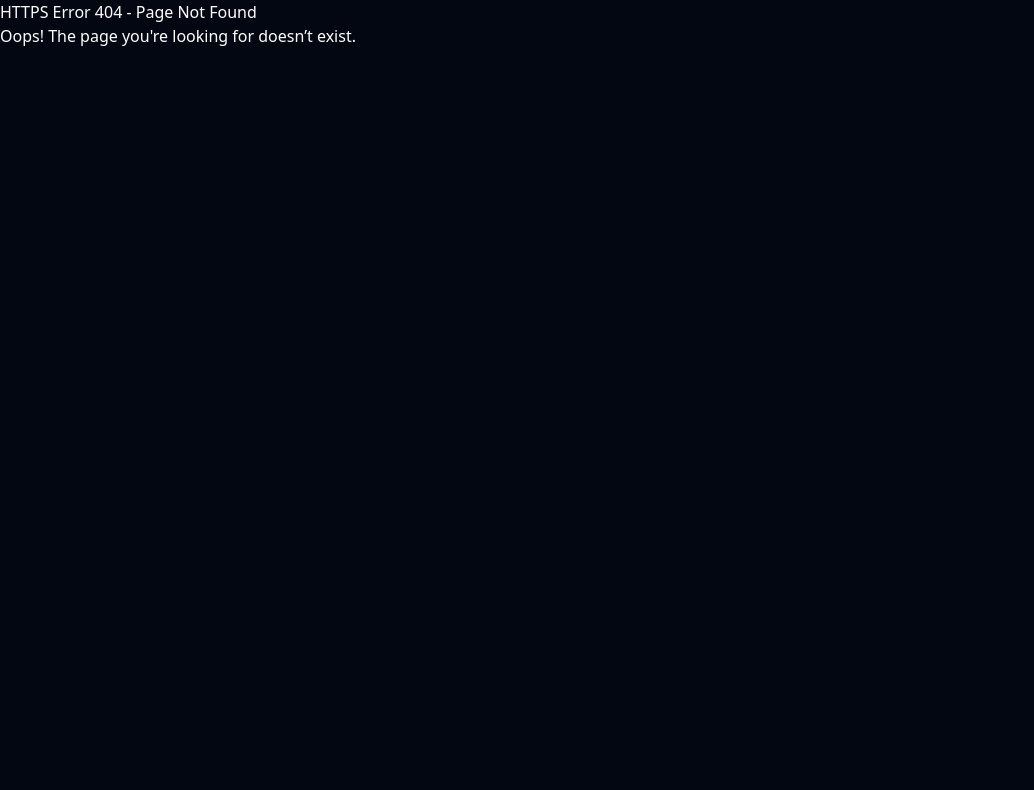
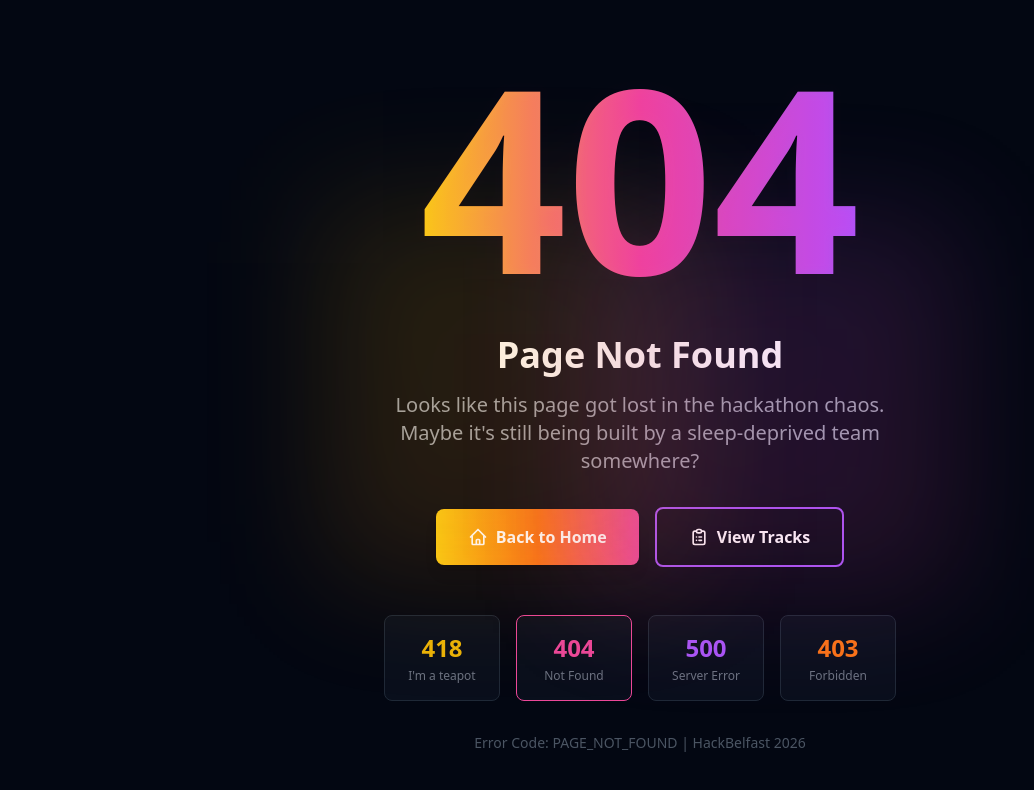
Before and after one commit to hackbelfast/HackBelfast-Website, a React (Vite) app in the folder frontend/: page /auth in a window 1280 px wide. Before the commit this address had no page. Shown: the top 790 px of the page, without its empty margins (0-1034 px from the left). Built offline with nearby package versions, Linux system fonts and the light colour scheme; the HTML template or start-up script is replaced by a standard one.

Commit message:
improved 404

```diff
--- a/frontend/src/pages/404.tsx
+++ b/frontend/src/pages/404.tsx
@@ -1,10 +1,89 @@
+import { Link } from 'react-router-dom'
+
 const NotFound = () => {
   return (
-    <div className="not-found">
-      <h1>HTTPS Error 404 - Page Not Found</h1>
-      <p>Oops! The page you're looking for doesn’t exist.</p>
+    <div className="min-h-screen bg-gray-950 flex items-center justify-center px-4">
+      <div className="max-w-2xl mx-auto text-center">
+        {/* Animated gradient background blobs */}
+        <div className="absolute inset-0 overflow-hidden pointer-events-none">
+          <div className="absolute top-1/4 left-1/4 w-96 h-96 bg-gradient-to-br from-yellow-500/20 to-orange-500/20 blur-3xl animate-pulse" />
+          <div className="absolute bottom-1/4 right-1/4 w-96 h-96 bg-gradient-to-tl from-pink-500/20 to-purple-500/20 blur-3xl animate-pulse" style={{ animationDelay: '1s' }} />
+        </div>
+
+        {/* 404 Number */}
+        <div className="relative mb-8">
+          <h1 className="text-[12rem] md:text-[16rem] font-bold leading-none">
+            <span className="bg-gradient-to-r from-yellow-400 via-orange-500 via-pink-500 to-purple-500 bg-clip-text text-transparent">
+              404
+            </span>
+          </h1>
+
+          {/* Glitch effect overlay */}
+          <div className="absolute inset-0 flex items-center justify-center opacity-30 mix-blend-overlay">
+            <div className="text-[12rem] md:text-[16rem] font-bold text-pink-500 blur-sm animate-pulse">
+              404
+            </div>
+          </div>
+        </div>
+
+        {/* Error message */}
+        <h2 className="text-3xl md:text-4xl font-bold mb-4">
+          Page Not Found
+        </h2>
+        <p className="text-lg md:text-xl text-gray-400 mb-8 max-w-lg mx-auto">
+          Looks like this page got lost in the hackathon chaos. Maybe it's still being built by a sleep-deprived team somewhere?
+        </p>
+
+        {/* Action buttons */}
+        <div className="flex flex-col sm:flex-row gap-4 justify-center items-center">
+          <Link
+            to="/"
+            className="inline-flex items-center gap-2 px-8 py-4 bg-gradient-to-r from-yellow-400 via-orange-500 to-pink-500 text-white font-bold rounded-lg hover:scale-105 transition-transform duration-200 shadow-lg"
+          >
+            <svg className="w-5 h-5" fill="none" viewBox="0 0 24 24" stroke="currentColor">
+              <path strokeLinecap="round" strokeLinejoin="round" strokeWidth={2} d="M3 12l2-2m0 0l7-7 7 7M5 10v10a1 1 0 001 1h3m10-11l2 2m-2-2v10a1 1 0 01-1 1h-3m-6 0a1 1 0 001-1v-4a1 1 0 011-1h2a1 1 0 011 1v4a1 1 0 001 1m-6 0h6" />
+            </svg>
+            <span>Back to Home</span>
+          </Link>
+
+          <Link
+            to="/tracks"
+            className="inline-flex items-center gap-2 px-8 py-4 border-2 border-purple-500 text-white font-bold rounded-lg hover:bg-purple-500/10 hover:scale-105 transition-all duration-200"
+          >
+            <svg className="w-5 h-5" fill="none" viewBox="0 0 24 24" stroke="currentColor">
+              <path strokeLinecap="round" strokeLinejoin="round" strokeWidth={2} d="M9 5H7a2 2 0 00-2 2v12a2 2 0 002 2h10a2 2 0 002-2V7a2 2 0 00-2-2h-2M9 5a2 2 0 002 2h2a2 2 0 002-2M9 5a2 2 0 012-2h2a2 2 0 012 2m-3 7h3m-3 4h3m-6-4h.01M9 16h.01" />
+            </svg>
+            <span>View Tracks</span>
+          </Link>
+        </div>
+
+        {/* Fun status codes */}
+        <div className="mt-12 grid grid-cols-2 md:grid-cols-4 gap-4 max-w-xl mx-auto">
+          <div className="bg-gray-900/50 border border-gray-800 rounded-lg p-4">
+            <div className="text-2xl font-bold text-yellow-500 mb-1">418</div>
+            <div className="text-xs text-gray-500">I'm a teapot</div>
+          </div>
+          <div className="bg-gray-900/50 border border-pink-500 rounded-lg p-4">
+            <div className="text-2xl font-bold text-pink-500 mb-1">404</div>
+            <div className="text-xs text-gray-500">Not Found</div>
+          </div>
+          <div className="bg-gray-900/50 border border-gray-800 rounded-lg p-4">
+            <div className="text-2xl font-bold text-purple-500 mb-1">500</div>
+            <div className="text-xs text-gray-500">Server Error</div>
+          </div>
+          <div className="bg-gray-900/50 border border-gray-800 rounded-lg p-4">
+            <div className="text-2xl font-bold text-orange-500 mb-1">403</div>
+            <div className="text-xs text-gray-500">Forbidden</div>
+          </div>
+        </div>
+
+        {/* Subtle hint */}
+        <p className="mt-8 text-sm text-gray-600">
+          Error Code: PAGE_NOT_FOUND | HackBelfast 2026
+        </p>
+      </div>
     </div>
-  );
-};
+  )
+}
 
-export default NotFound;
+export default NotFound
```
